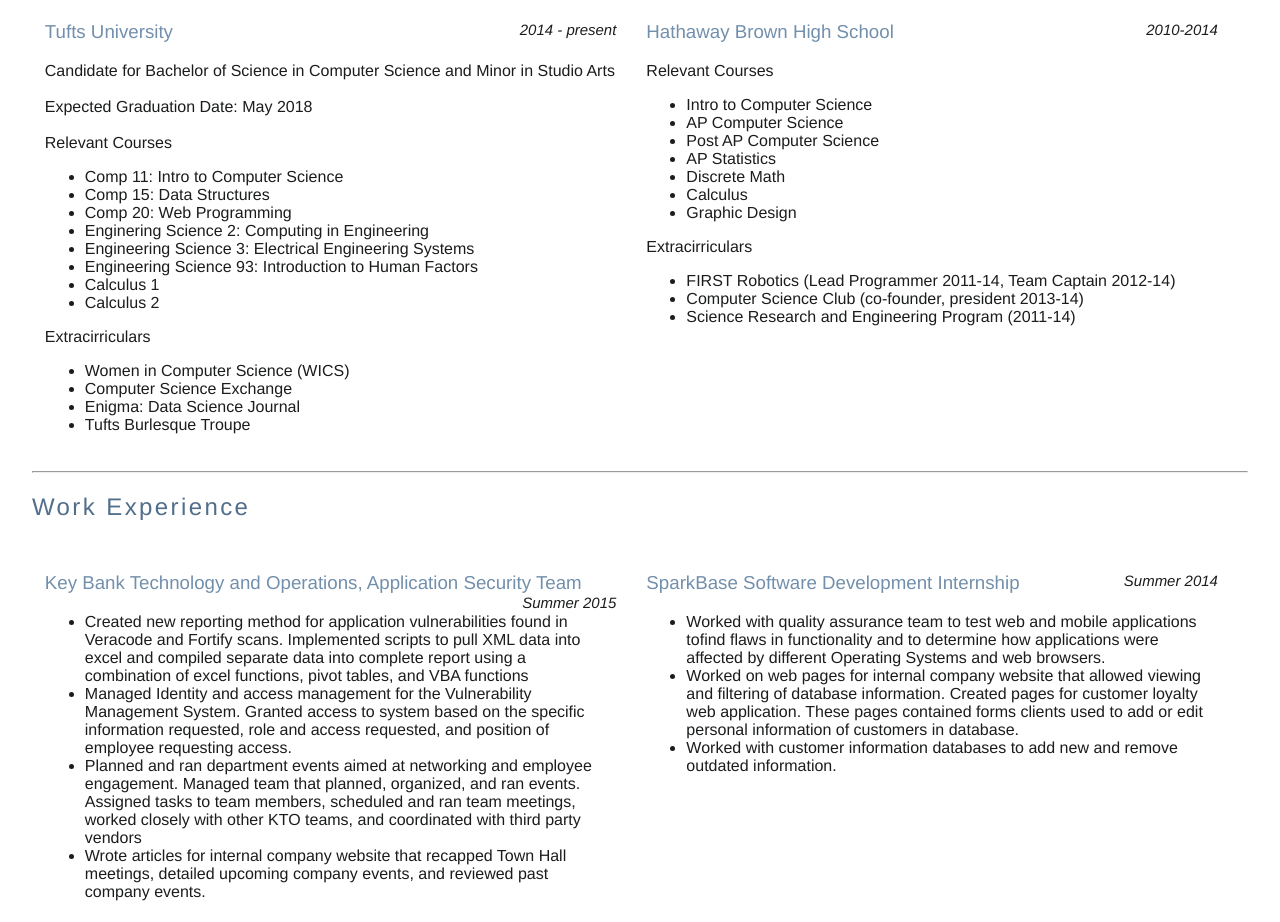
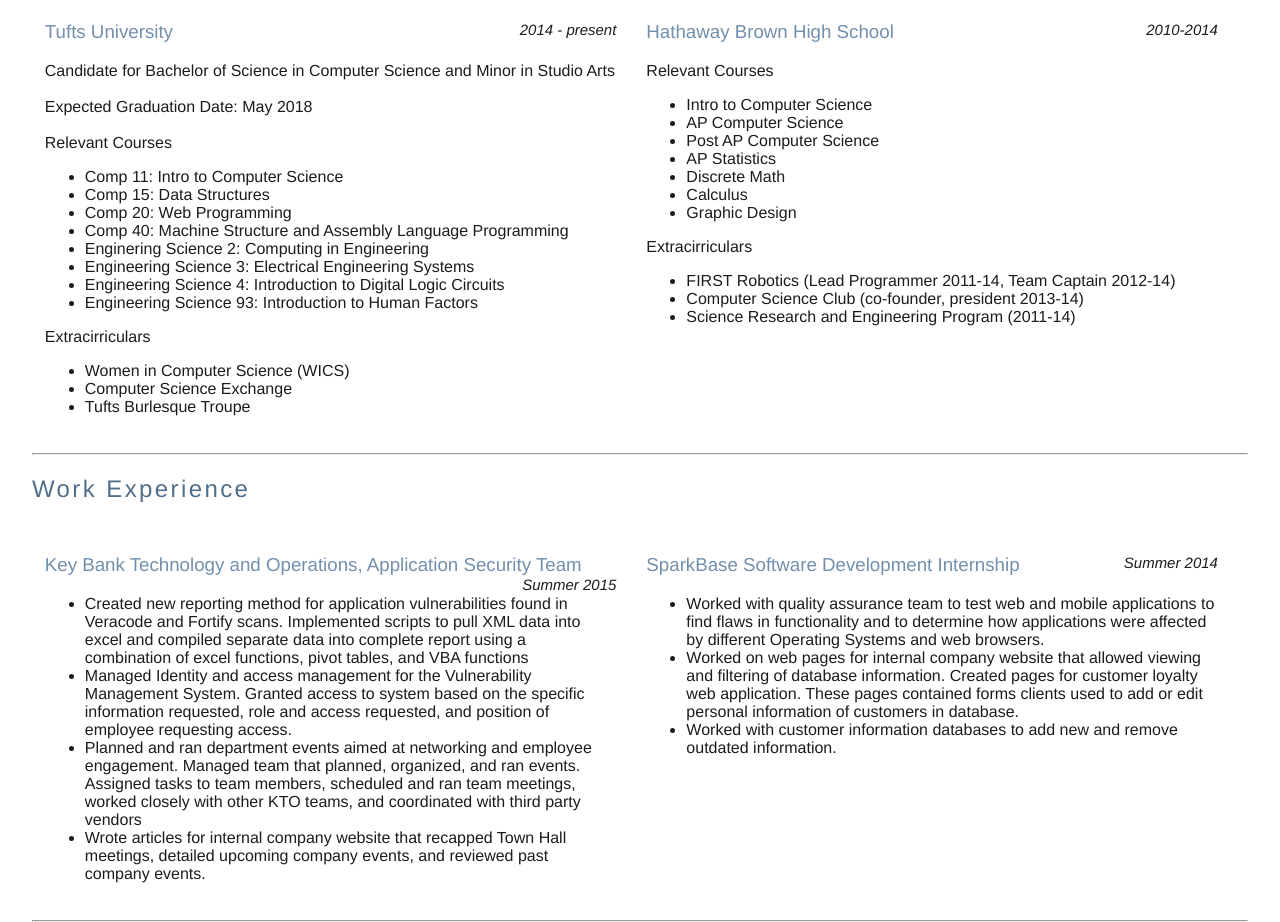
Before and after one commit to ldierker/ldierker.github.io, a plain HTML site: page resume.html in a window 1280 px wide. Shown: the part 339-1261 px from the top of the page. Drawn offline with Linux system fonts and the light colour scheme.

Commit message:
Update resume.html

```diff
--- a/resume.html
+++ b/resume.html
@@ -28,17 +28,16 @@
 					<li>Comp 11: Intro to Computer Science</li>
 					<li>Comp 15: Data Structures</li>
 					<li>Comp 20: Web Programming</li>
+					<li>Comp 40: Machine Structure and Assembly Language Programming</li>
 					<li>Enginering Science 2: Computing in Engineering</li>
 					<li>Engineering Science 3: Electrical Engineering Systems</li>
+					<li>Engineering Science 4: Introduction to Digital Logic Circuits</li>
 					<li>Engineering Science 93: Introduction to Human Factors</li>
-					<li>Calculus 1</li>
-					<li>Calculus 2</li>
 				</ul>
 		Extracirriculars
 				<ul>
 					<li>Women in Computer Science (WICS)</li>
 					<li>Computer Science Exchange</li>
-					<li>Enigma: Data Science Journal</li>
 					<li>Tufts Burlesque Troupe</li>
 				</ul>
 
@@ -79,7 +78,7 @@
 	<div class = "inline_elements">
 	<h3>SparkBase Software Development Internship <span class = "date">Summer 2014</span></h3>
 		<ul>
-			<li>Worked with quality assurance team to test web and mobile applications tofind flaws in functionality and to determine how applications were affected by different Operating Systems and web browsers.</li>
+			<li>Worked with quality assurance team to test web and mobile applications to find flaws in functionality and to determine how applications were affected by different Operating Systems and web browsers.</li>
 			<li>Worked on web pages for internal company website that allowed viewing and filtering of database information. Created pages for customer loyalty web application. These pages contained forms clients used to add or edit personal information of customers in database.</li>
 			<li>Worked with customer information databases to add new and remove outdated information.</li>
 		</ul>
@@ -120,7 +119,7 @@
 		<h3>Software</h3>
 		Veracode, Fortify, Burp Suite, National Instruments Software, Git
 		<h3>Hardware</h3>
-		Arduinos, Raspberry Pis, basic obotics
+		Arduinos, Raspberry Pis, basic robotics
 	</div>
 	</div>
 
```
